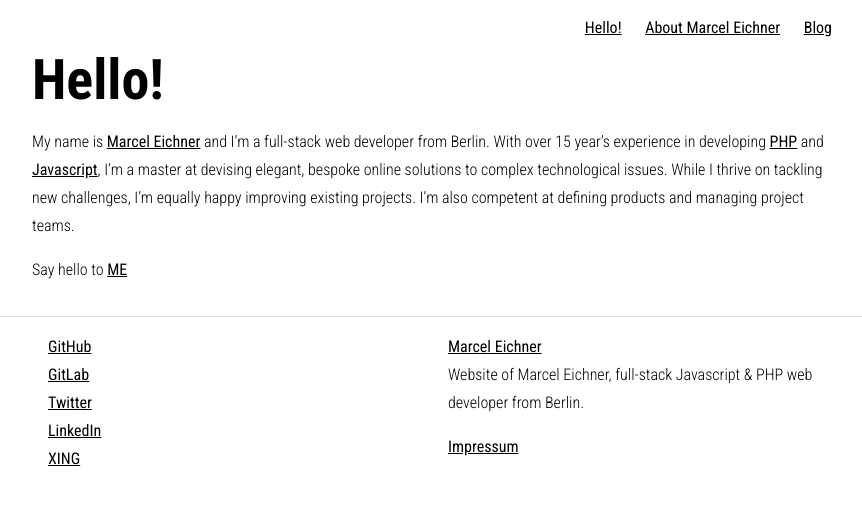
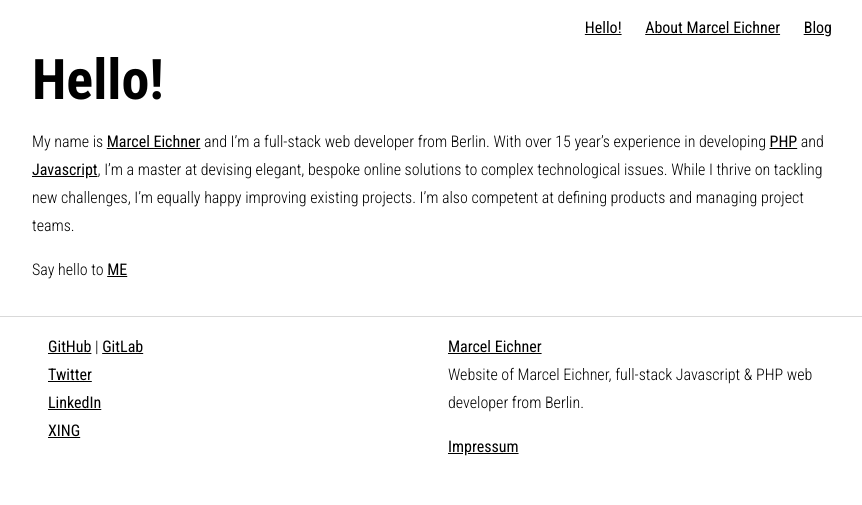
Before and after one commit to lotterliebe/Ephigenia.github.io, a Jekyll site: the page built from index.md, in a window 1280 px wide. Shown: the top 505 px of the page, without its empty margins (208-1070 px from the left). Built offline with Jekyll 4.4.1, drawn with Linux system fonts in a browser that asks for light colours.

Commit message:
footer links

```diff
--- a/_includes/footer.html
+++ b/_includes/footer.html
@@ -3,16 +3,10 @@
     <div class="row">
       <div class="col-xs-12 col-sm-6">
         <ul class="list-unstyled">
-          {% if site.github_username %}
           <li>
             <a href="https://github.com/{{ site.github_username }}" rel="me">GitHub</a>
+             | <a href="https://gitlab.com/{{ site.github_username }}" rel="me">GitLab</a>
           </li>
-          {% endif %}
-          {% if site.gitlab_username %}
-          <li>
-            <a href="https://gitlab.com/{{ site.github_username }}" rel="me">GitLab</a>
-          </li>
-          {% endif %}
           {% if site.twitter_username %}
           <li>
             <a href="https://twitter.com/{{ site.twitter_username }}" rel="me">Twitter</a>
```
